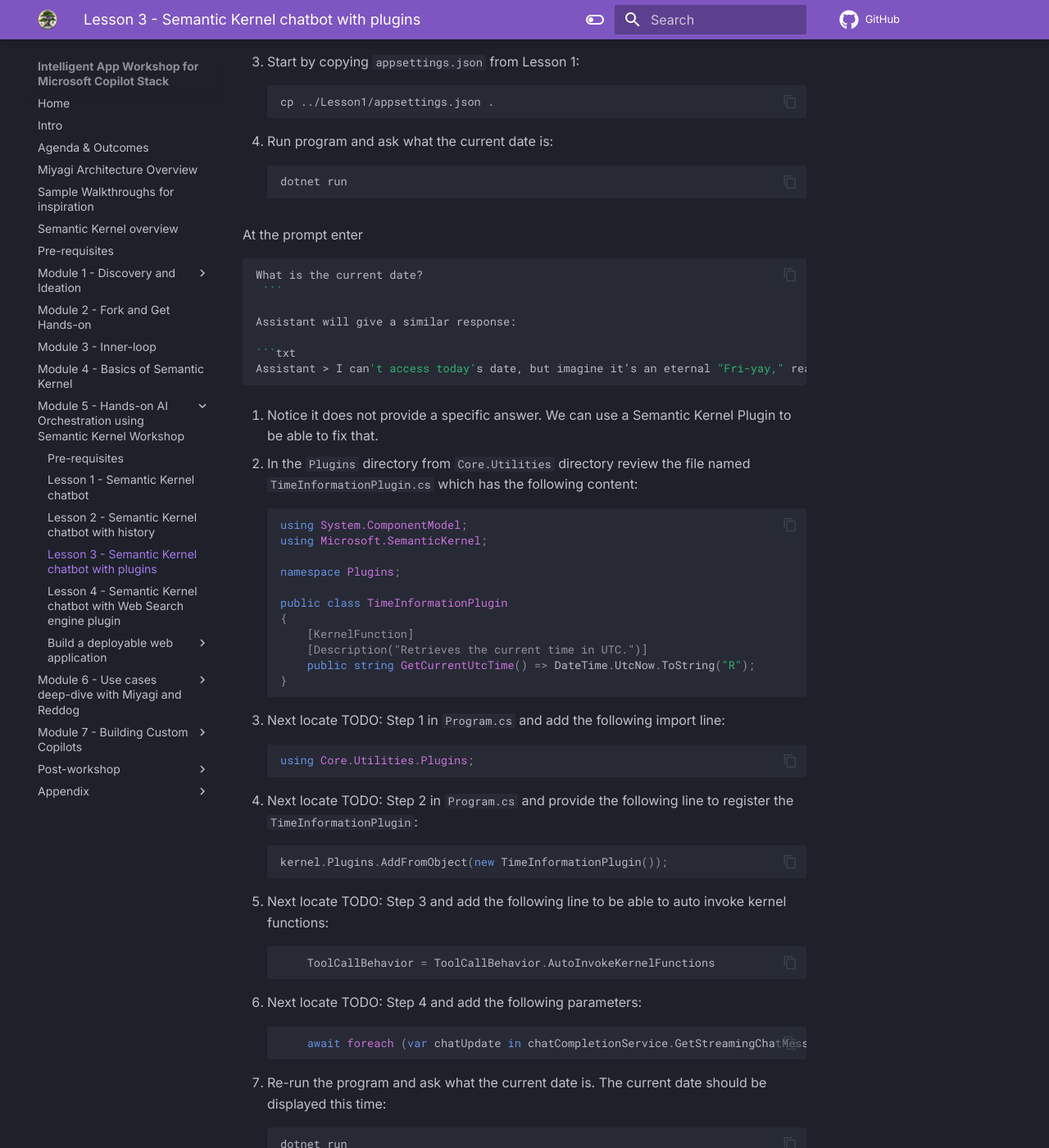
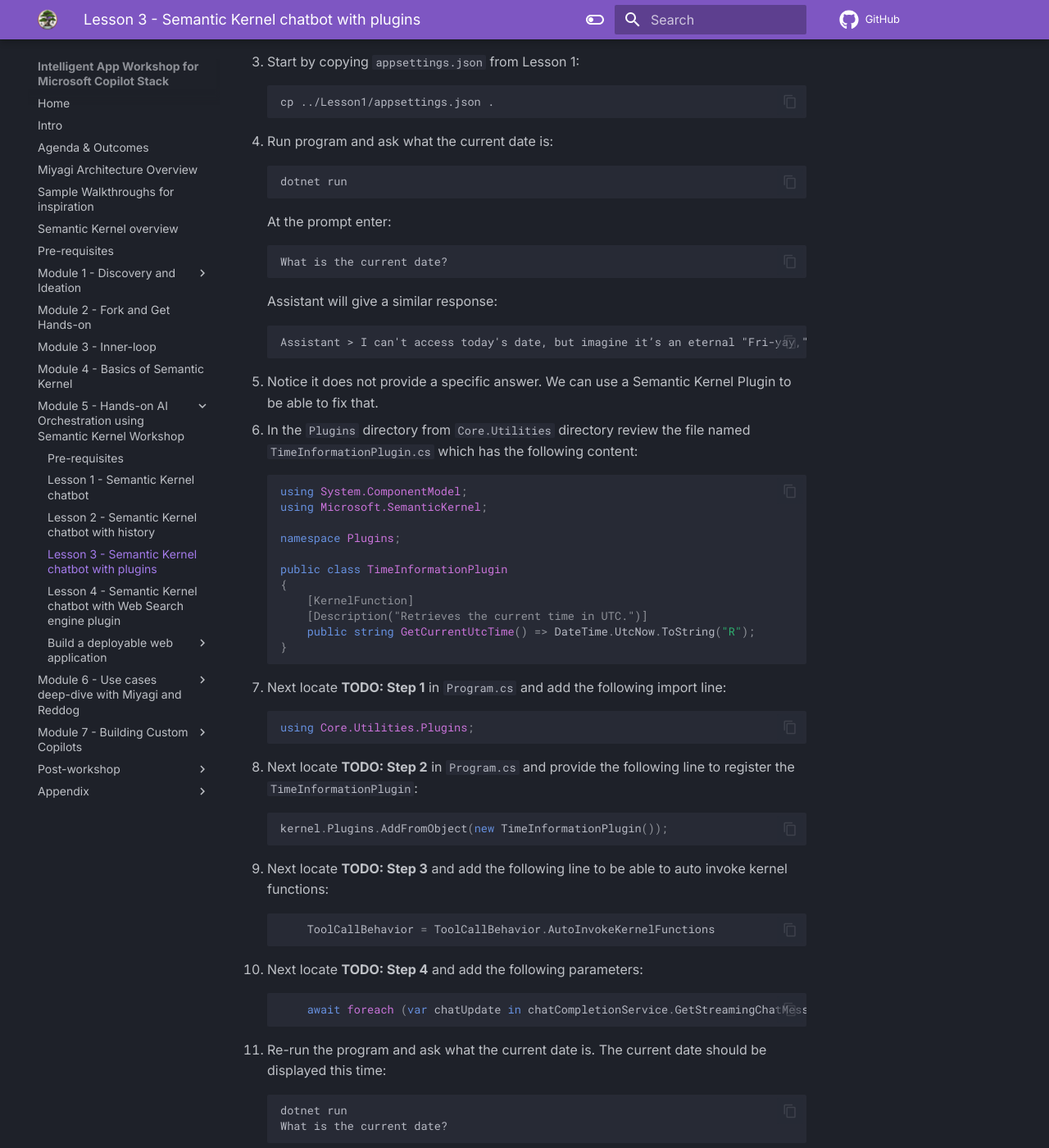
Before and after one commit to Azure/intelligent-app-workshop, an MkDocs documentation site: the page built from docs/wksp/05-semantic-kernel-workshop/simple-ai-orchestration/lesson3.md, in a window 1280 px wide and 1400 px high, scrolled down 365 px. Shown: the whole window at 82% size. Built offline with MkDocs 1.6.1 and Material for MkDocs 9.7.7, drawn with Linux system fonts in a browser that asks for light colours; comment, search, counter and statistics services are not loaded; some of the changed text lies outside the part shown.

Commit message:
formatting changes

````diff
--- a/docs/wksp/05-semantic-kernel-workshop/simple-ai-orchestration/lesson3.md
+++ b/docs/wksp/05-semantic-kernel-workshop/simple-ai-orchestration/lesson3.md
@@ -22,22 +22,21 @@ In this lesson we will a semantic kernel plugins to be able to retrieve stock pr
     dotnet run
     ```
 
-   At the prompt enter
+    At the prompt enter:
 
-   ```bash
-   What is the current date?
+    ```bash
+    What is the current date?
     ```
 
-   Assistant will give a similar response:
+    Assistant will give a similar response:
 
-   ```txt
-   Assistant > I can't access today's date, but imagine it’s an eternal "Fri-yay," ready for financial fun! How can I help you on this hypothetical day?
-   ```
+    ```txt
+    Assistant > I can't access today's date, but imagine it’s an eternal "Fri-yay," ready for financial fun! How can I help you on this hypothetical day?
+    ```
 
 1. Notice it does not provide a specific answer. We can use a Semantic Kernel Plugin to be able to fix that.
 
-1. In the `Plugins` directory from `Core.Utilities` directory review the file named
-   `TimeInformationPlugin.cs` which has the following content:
+1. In the `Plugins` directory from `Core.Utilities` directory review the file named `TimeInformationPlugin.cs` which has the following content:
 
     ```csharp
     using System.ComponentModel;
@@ -53,26 +52,25 @@ In this lesson we will a semantic kernel plugins to be able to retrieve stock pr
     }
     ```
 
-1. Next locate TODO: Step 1 in `Program.cs` and add the following import line:
+1. Next locate **TODO: Step 1** in `Program.cs` and add the following import line:
 
     ```csharp
     using Core.Utilities.Plugins;
     ```
 
-1. Next locate TODO: Step 2 in `Program.cs` and provide the following line to register the `TimeInformationPlugin`:
+1. Next locate **TODO: Step 2** in `Program.cs` and provide the following line to register the `TimeInformationPlugin`:
 
     ```csharp
     kernel.Plugins.AddFromObject(new TimeInformationPlugin());
     ```
 
-1. Next locate TODO: Step 3 and add the following line to be able to
-   auto invoke kernel functions:
+1. Next locate **TODO: Step 3** and add the following line to be able to auto invoke kernel functions:
 
     ```csharp
         ToolCallBehavior = ToolCallBehavior.AutoInvokeKernelFunctions
     ```
 
-1. Next locate TODO: Step 4 and add the following parameters:
+1. Next locate **TODO: Step 4** and add the following parameters:
 
     ```csharp
         await foreach (var chatUpdate in chatCompletionService.GetStreamingChatMessageContentsAsync(chatHistory, promptExecutionSettings, kernel))
@@ -125,13 +123,13 @@ In this lesson we will a semantic kernel plugins to be able to retrieve stock pr
     }
     ```
 
-1. Next, locate TODO: Step 5 in `Program.cs` and add import required for `StockService`:
+1. Next, locate **TODO: Step 5** in `Program.cs` and add import required for `StockService`:
 
     ```csharp
     using Core.Utilities.Services;
     ```
 
-1. Next locate TODO: Step 6 and provide the following line to register the new `StockDataPlugin`:
+1. Next locate **TODO: Step 6** and provide the following line to register the new `StockDataPlugin`:
 
     ```csharp
     HttpClient httpClient = new();
````
Also changed, not shown: docs/wksp/05-semantic-kernel-workshop/simple-ai-orchestration/lesson1.md (+4 -4 lines), docs/wksp/05-semantic-kernel-workshop/simple-ai-orchestration/lesson2.md (+6 -6 lines), docs/wksp/05-semantic-kernel-workshop/simple-ai-orchestration/lesson4.md (+13 -13 lines).
